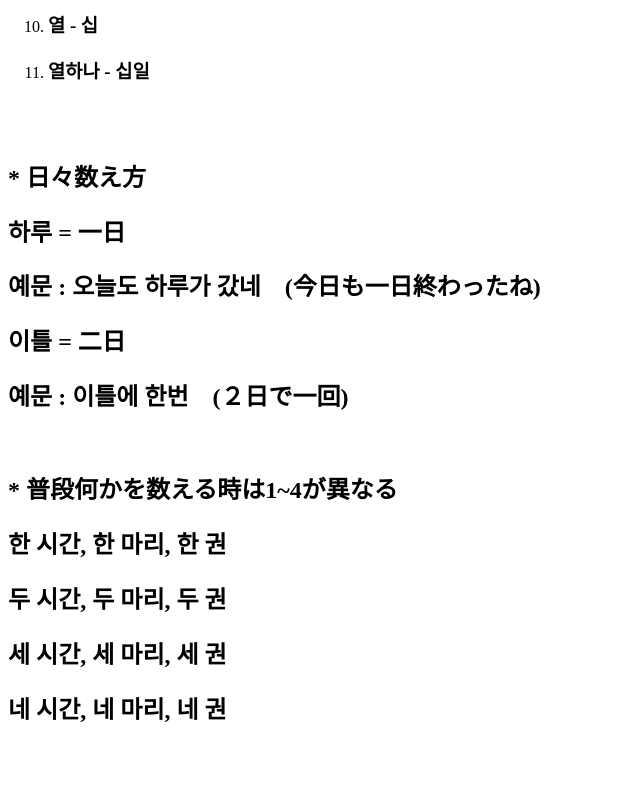
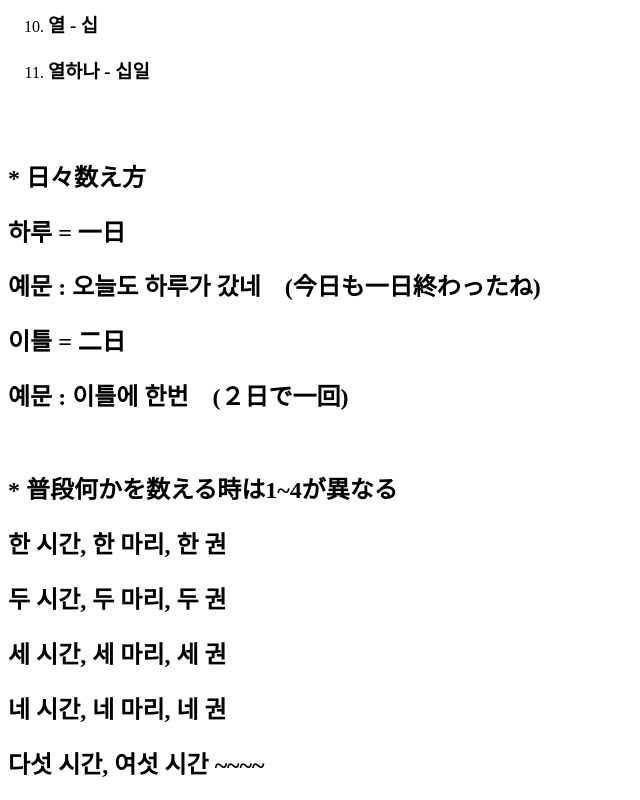
Before and after one commit to shipon95/babos, a plain HTML site: page 공부.html in a window 1280 px wide. Shown: the part 476-1276 px from the top of the page, without its empty margins (0-640 px from the left). Before the commit the page ends 1221 px from the top, so only its background shows below. Drawn offline with Linux system fonts and the light colour scheme.

Commit message:
Update 공부.html

```diff
--- a/공부.html
+++ b/공부.html
@@ -38,6 +38,7 @@
 <h2> <strong> 두</strong>  시간, 두 마리, 두 권 </h2>
 <h2> <strong> 세</strong>  시간, 세 마리, 세 권 <h2>
 <h2> <strong> 네</strong>  시간, 네 마리, 네 권 </h2>
+<h2>  다섯 시간, 여섯 시간 ~~~~ </h2>
 
 </body>
 </html>
```
